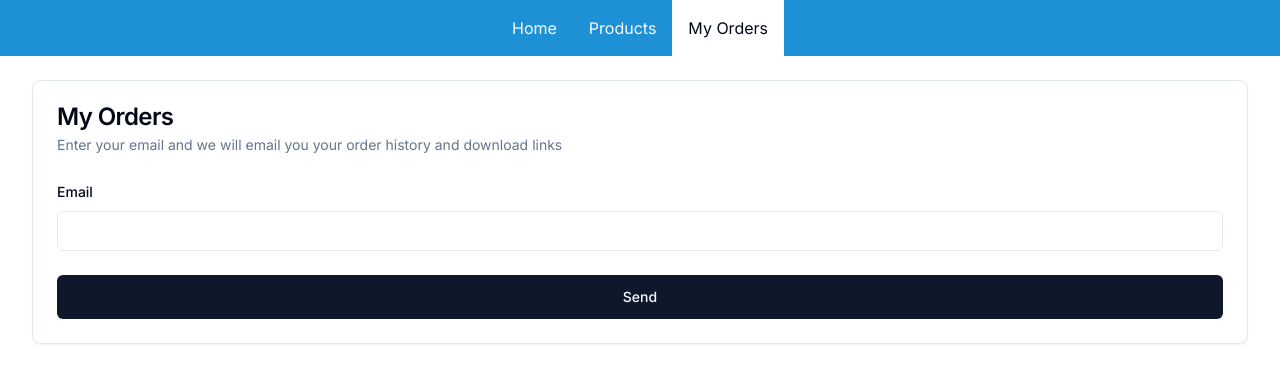
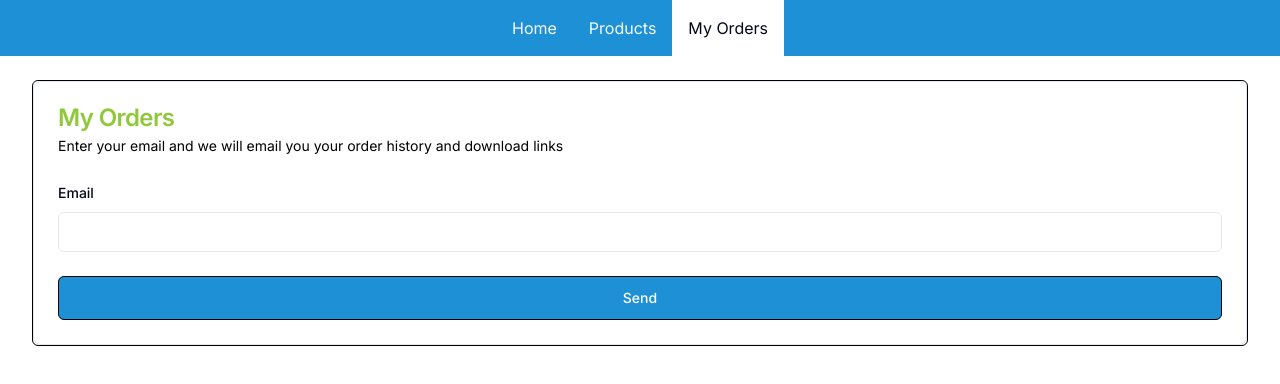
Before and after one commit to nickldimartino/trifit-ecommerce, a Next.js app: page /orders in a window 1280 px wide. Shown: the top 384 px of the page. Built offline with nearby package versions, Linux system fonts and the light colour scheme; no server answers.

Commit message:
CSS Styling

```diff
--- a/src/app/(customerFacing)/orders/page.tsx
+++ b/src/app/(customerFacing)/orders/page.tsx
@@ -23,11 +23,11 @@ import { Label } from "@/components/ui/label";
 export default function MyOrdersPage() {
   const [data, action] = useFormState(emailOrderHistory, {});
   return (
-    <form action={action} className="max-2-xl mx-auto">
+    <form action={action} className="max-2-xl mx-auto border border-black rounded-md">
       <Card>
         <CardHeader>
-          <CardTitle>My Orders</CardTitle>
-          <CardDescription>
+          <CardTitle className="text-yellowgreen">My Orders</CardTitle>
+          <CardDescription className="text-black">
             Enter your email and we will email you your order history and
             download links
           </CardDescription>
@@ -53,7 +53,7 @@ function SubmitButton() {
   const { pending } = useFormStatus();
 
   return (
-    <Button className="w-full" size="lg" disabled={pending} type="submit">
+    <Button className="w-full bg-celestialblue text-white border border-black hover:bg-frenchblue" size="lg" disabled={pending} type="submit">
       {pending ? "Sending..." : "Send"}
     </Button>
   );
--- a/src/app/(customerFacing)/page.tsx
+++ b/src/app/(customerFacing)/page.tsx
@@ -61,7 +61,7 @@ function ProductGridSection({
       <div className="flex gap-4">
         <h2 className="text-3xl font-bold">{title}</h2>
         <Button variant="outline" asChild>
-          <Link href="/products" className="space-x-2 text-caramel border-caramel border-2">
+          <Link href="/products" className="space-x-2 text-caramel border-black border-2 hover:text-caramel">
             <span>View All</span>
             <ArrowRight className="size-4" />
           </Link>
--- a/src/app/admin/_components/PageHeader.tsx
+++ b/src/app/admin/_components/PageHeader.tsx
@@ -4,5 +4,5 @@ import React, { ReactNode } from "react";
 
 // ---------------------------------- Components -----------------------------------
 export function PageHeader({ children }: { children: ReactNode }) {
-  return <h1 className="text-4xl mb-4">{children}</h1>;
+  return <h1 className="text-4xl mb-4 text-yellowgreen">{children}</h1>;
 }
--- a/src/app/admin/page.tsx
+++ b/src/app/admin/page.tsx
@@ -101,9 +101,9 @@ type DashboardCardProps = {
 // Dashbaoard Card Component
 function DashboardCard({ title, subtitle, body }: DashboardCardProps) {
   return (
-    <Card>
+    <Card className="border border-black rounded-md">
       <CardHeader>
-        <CardTitle>{title}</CardTitle>
+        <CardTitle className="text-yellowgreen">{title}</CardTitle>
         <CardDescription>{subtitle}</CardDescription>
       </CardHeader>
       <CardContent>
--- a/src/app/admin/products/page.tsx
+++ b/src/app/admin/products/page.tsx
@@ -35,7 +35,7 @@ export default function AdminProductsPage() {
     <>
       <div className="flex justify-between items-center gap-4">
         <PageHeader>Products</PageHeader>
-        <Button asChild>
+        <Button asChild className="bg-celestialblue text-white border border-black hover:bg-frenchblue">
           <Link href="/admin/products/new">Add Product</Link>
         </Button>
       </div>
@@ -62,7 +62,7 @@ async function ProductsTable() {
   if (products.length === 0) return <p>No products found</p>;
 
   return (
-    <Table>
+    <Table className="border border-black">
       <TableHeader>
         <TableRow>
           <TableHead className="w-0">
--- a/src/components/ProductCard.tsx
+++ b/src/components/ProductCard.tsx
@@ -46,7 +46,7 @@ export function ProductCard({
         <p className="line-clamp-4">{description}</p>
       </CardContent>
       <CardFooter>
-        <Button asChild size="lg" className="w-full">
+        <Button asChild size="lg" className="w-full bg-celestialblue text-white border border-black hover:bg-frenchblue">
           <Link href={`/products/${id}/purchase`}>Purchase</Link>
         </Button>
       </CardFooter>
```
